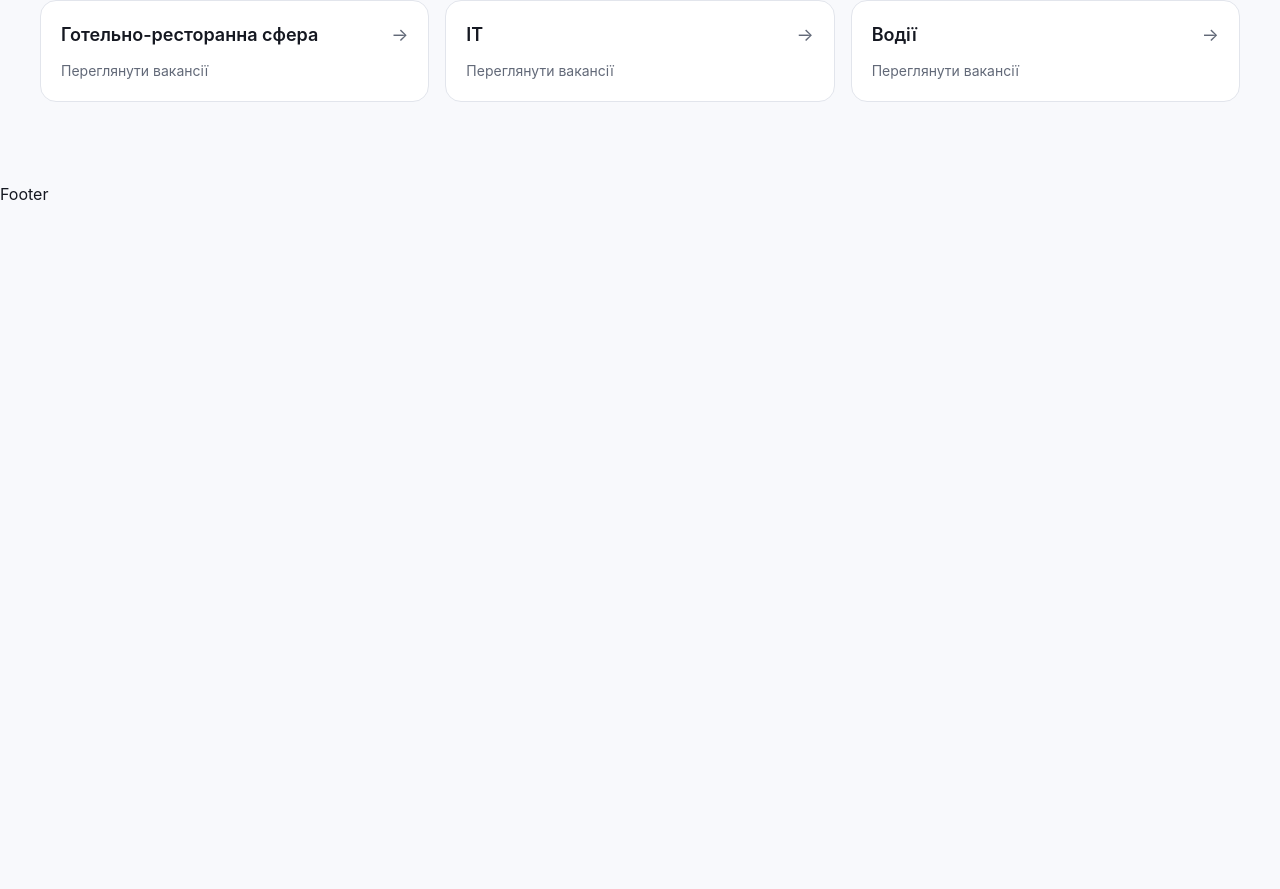
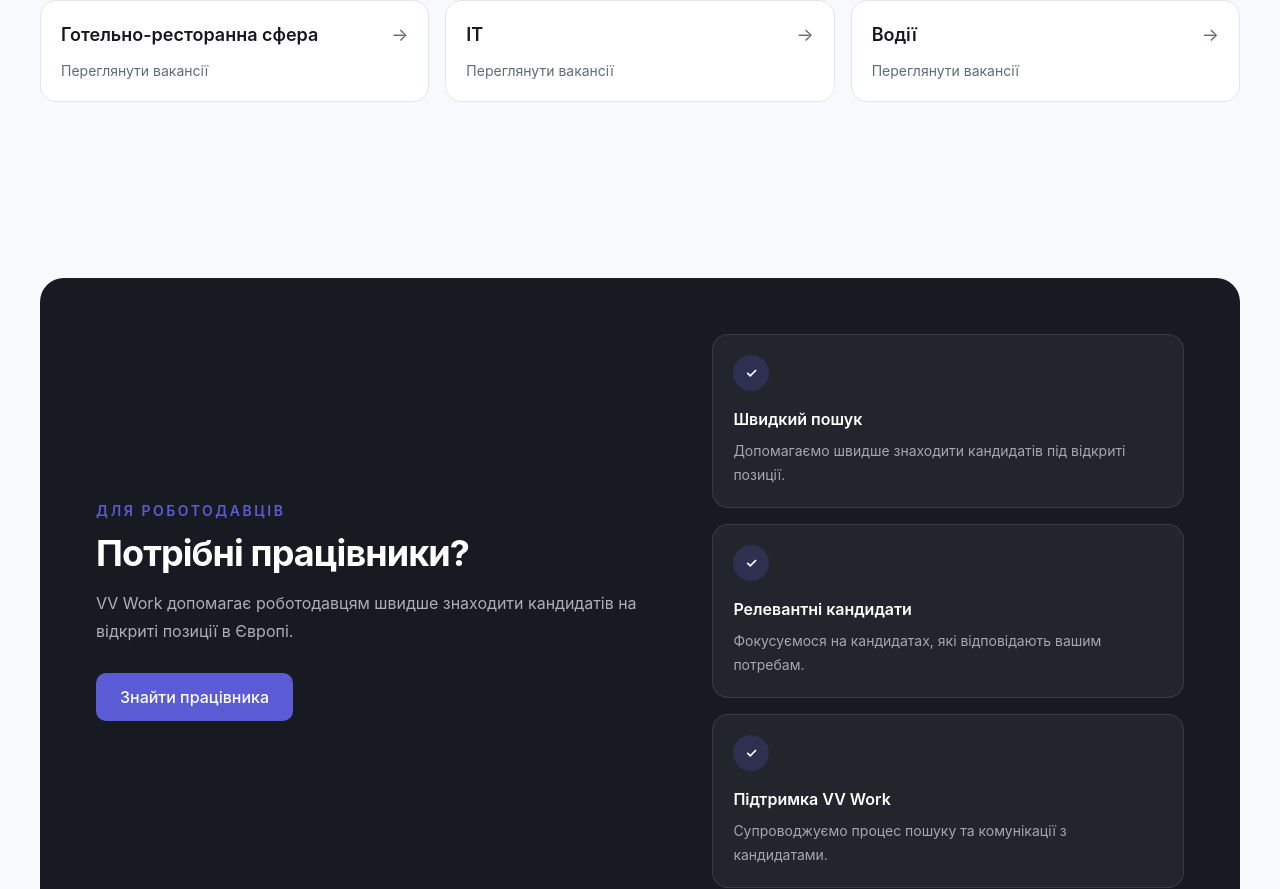
Before and after one commit to veselhmelnik/vv-work-test, a React (Vite) app: page / in a window 1280 px wide. Shown: the part 1025-1914 px from the top of the page. Before the commit the page ends 1231 px from the top, so only its background shows below. Built offline with nearby package versions, Linux system fonts and the light colour scheme.

Commit message:
add Employers section component

```diff
--- /dev/null
+++ b/src/components/EmployerSection.tsx
@@ -0,0 +1,83 @@
+import { Link } from 'react-router-dom'
+
+export function EmployerSection() {
+  return (
+    <section id="employers" className="container-page py-16 md:py-20 lg:py-24">
+      <div className="overflow-hidden rounded-3xl bg-dark px-6 py-10 text-white md:px-10 md:py-12 lg:px-14 lg:py-14">
+        <div className="grid items-center gap-10 lg:grid-cols-[1.1fr_0.9fr]">
+          <div>
+            <p className="text-sm font-semibold uppercase tracking-[0.18em] text-primary">
+              Для роботодавців
+            </p>
+
+            <h2 className="mt-3 max-w-xl text-3xl font-bold tracking-tight md:text-4xl">
+              Потрібні працівники?
+            </h2>
+
+            <p className="mt-4 max-w-2xl leading-7 text-white/65">
+              VV Work допомагає роботодавцям швидше знаходити кандидатів на
+              відкриті позиції в Європі.
+            </p>
+
+            <Link
+              to="/contacts"
+              className="
+                mt-7 inline-flex h-12 items-center justify-center
+                rounded-[10px] bg-primary px-6
+                font-medium text-white
+                transition-[background-color,transform]
+                hover:-translate-y-px
+                hover:bg-primary-hover
+              "
+            >
+              Знайти працівника
+            </Link>
+          </div>
+
+          <div className="grid gap-4 sm:grid-cols-3 lg:grid-cols-1">
+            <EmployerBenefit
+              title="Швидкий пошук"
+              text="Допомагаємо швидше знаходити кандидатів під відкриті позиції."
+            />
+
+            <EmployerBenefit
+              title="Релевантні кандидати"
+              text="Фокусуємося на кандидатах, які відповідають вашим потребам."
+            />
+
+            <EmployerBenefit
+              title="Підтримка VV Work"
+              text="Супроводжуємо процес пошуку та комунікації з кандидатами."
+            />
+          </div>
+        </div>
+      </div>
+    </section>
+  )
+}
+
+type EmployerBenefitProps = {
+  title: string
+  text: string
+}
+
+function EmployerBenefit({ title, text }: EmployerBenefitProps) {
+  return (
+    <div className="rounded-2xl border border-white/10 bg-white/5 p-5">
+      <div
+        className="
+          flex size-9 items-center justify-center
+          rounded-full bg-primary/20
+          text-sm font-semibold text-white
+        "
+        aria-hidden="true"
+      >
+        ✓
+      </div>
+
+      <h3 className="mt-4 font-semibold">{title}</h3>
+
+      <p className="mt-2 text-sm leading-6 text-white/60">{text}</p>
+    </div>
+  )
+}
--- a/src/components/Hero.tsx
+++ b/src/components/Hero.tsx
@@ -37,7 +37,7 @@ export function Hero() {
   }
 
   return (
-    <section className="container-page py-8 md:py-16 lg:py-20">
+    <section id="vacancies" className="container-page py-8 md:py-16 lg:py-20">
       <div className="grid items-center gap-12 lg:grid-cols-[1.05fr_0.95fr] lg:gap-16">
         <div>
           <p className="mb-4 text-sm font-semibold uppercase tracking-[0.18em] text-primary">
--- a/src/components/PopularCategories.tsx
+++ b/src/components/PopularCategories.tsx
@@ -3,7 +3,7 @@ import { jobCategories } from '../mocks/mock-categories'
 
 export function PopularCategories() {
   return (
-    <section className="container-page py-8 md:py-16 lg:py-20">
+    <section id="categories" className="container-page py-8 md:py-16 lg:py-20">
       <div className="max-w-2xl">
         <p className="text-sm font-semibold uppercase tracking-[0.18em] text-primary">
           Популярні напрямки
--- a/src/components/layout/PageLayout.tsx
+++ b/src/components/layout/PageLayout.tsx
@@ -8,10 +8,12 @@ type PageLayoutProps = {
 
 export function PageLayout({ children }: PageLayoutProps) {
   return (
-    <div className="min-h-screen">
+    <div className="flex min-h-screen flex-col">
       <Header />
 
-      <main>{children}</main>
+      <main className="flex-1">
+        {children}
+      </main>
 
       <Footer />
     </div>
--- a/src/pages/HomePage.tsx
+++ b/src/pages/HomePage.tsx
@@ -1,3 +1,4 @@
+import { EmployerSection } from '../components/EmployerSection'
 import { Hero } from '../components/Hero'
 import { PageLayout } from '../components/layout/PageLayout'
 import { PopularCategories } from '../components/PopularCategories'
@@ -7,6 +8,7 @@ export function HomePage() {
     <PageLayout>
       <Hero />
       <PopularCategories />
+      <EmployerSection />
     </PageLayout>
   )
 }
--- a/src/pages/PartnerPage.tsx
+++ b/src/pages/PartnerPage.tsx
@@ -59,7 +59,7 @@ export function PartnerPage() {
 
   return (
     <PageLayout>
-      <section className="container-page py-16">
+      <section id='partners' className="container-page py-16">
         {isLoading ? (
           <PartnerSkeleton />
         ) : error ? (
```
